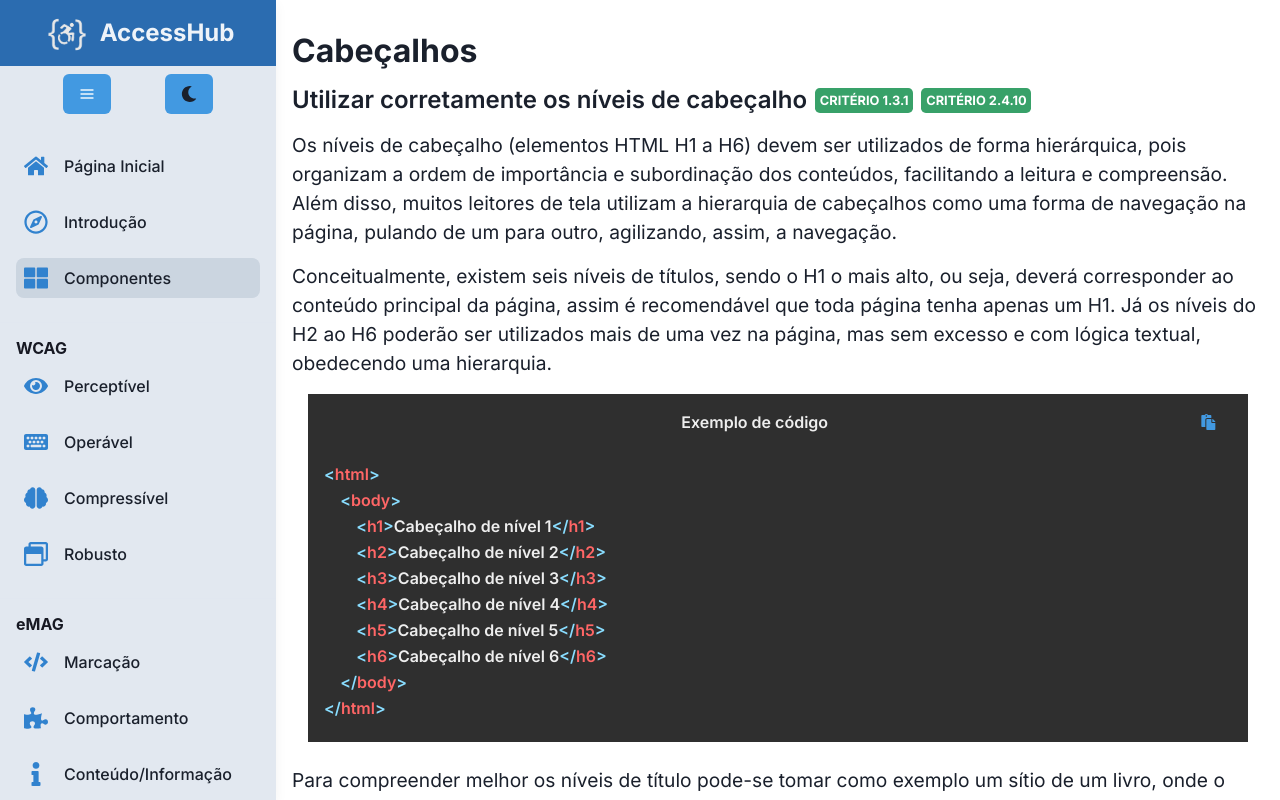
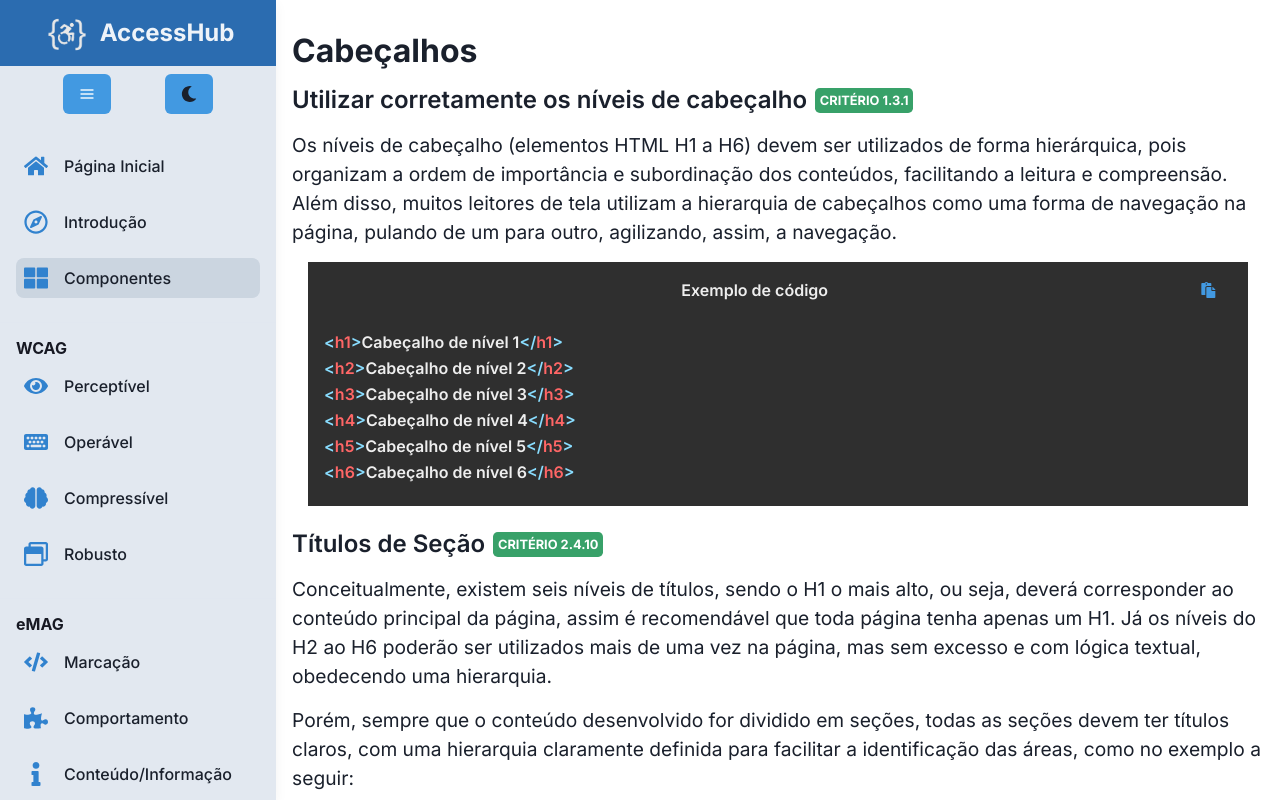
Before and after one commit to daviteixeira-dev/accesshub, a React (Vite) app: page /componentes/cabecalhos in a window 1280 px wide. Built offline with nearby package versions, Linux system fonts and the light colour scheme.

Commit message:
update of codes available on the header page

```diff
--- a/src/markdown/headers_01.md
+++ b/src/markdown/headers_01.md
@@ -1,12 +1,8 @@
 <Code language='html'>
-&lt;html&gt;
-    &lt;body&gt;
-        &lt;h1&gt;Cabeçalho de nível 1&lt;/h1&gt;
-        &lt;h2&gt;Cabeçalho de nível 2&lt;/h2&gt;
-        &lt;h3&gt;Cabeçalho de nível 3&lt;/h3&gt;
-        &lt;h4&gt;Cabeçalho de nível 4&lt;/h4&gt;
-        &lt;h5&gt;Cabeçalho de nível 5&lt;/h5&gt;
-        &lt;h6&gt;Cabeçalho de nível 6&lt;/h6&gt;
-    &lt;/body&gt;
-&lt;/html&gt;
+&lt;h1&gt;Cabeçalho de nível 1&lt;/h1&gt;
+&lt;h2&gt;Cabeçalho de nível 2&lt;/h2&gt;
+&lt;h3&gt;Cabeçalho de nível 3&lt;/h3&gt;
+&lt;h4&gt;Cabeçalho de nível 4&lt;/h4&gt;
+&lt;h5&gt;Cabeçalho de nível 5&lt;/h5&gt;
+&lt;h6&gt;Cabeçalho de nível 6&lt;/h6&gt;
 </Code>
--- a/src/markdown/headers_02.md
+++ b/src/markdown/headers_02.md
@@ -1,28 +1,24 @@
 <Code language='html'>
-&lt;html&gt;
-    &lt;body&gt;
-        &lt;h1&gt;Técnicas culinárias&lt;/h1&gt;
-        &lt;p&gt;A seguir os segredos que facilitam a vida na cozinha.&lt;/p&gt;
-        &lt;h2&gt;Legumes, folhas e vegetais&lt;/h2&gt;
-        &lt;h3&gt;Baba do quiabo&lt;/h3&gt;
-        &lt;p&gt;
-            Para eliminar a baba do quiabo, lave-o ainda inteiro, seque-o e coloque-o numa tigela com um pouco de suco de limão, deixando repousar durante 15 minutos. Depois lave ligeiramente, corte e cozinhe.
-        &lt;/p&gt;
-        &lt;h3&gt;Feijão&lt;/h3&gt;
-        &lt;p&gt;1 xícara de feijão cru serve trás pessoas depois de pronto.&lt;/p&gt;
-        &lt;h3&gt;Cenouras e aipos&lt;/h3&gt;
-        &lt;p&gt;
-            Para resolver o problema de cenouras e aipos meio murchos, mergulhe-os em água gelada misturada com uma colher de chá de mel por uma hora. Escorra e seque levemente depois.
-        &lt;/p&gt;
-        &lt;h2&gt;Congelamento e descongelamento&lt;/h2&gt;
-        &lt;h3&gt;Carne em pedaços&lt;/h3&gt;
-        &lt;p&gt;
-            Para descongelar carne em pedaços inteiros coloque–a embrulhada, numa vasilha com água. Coloque sal na água e no pacote e tampe por uma hora.
-        &lt;/p&gt;
-        &lt;h3&gt;Carne moída&lt;/h3&gt;
-        &lt;p&gt;
-            Para apressar o descongelamento da carne moída, salgue a quantidade que irá usar. O sal apressa o descongelamento.
-        &lt;/p&gt;
-    &lt;/body&gt;
-&lt;/html&gt;
+&lt;body&gt;
+    &lt;h1&gt;Técnicas culinárias&lt;/h1&gt;
+    &lt;p&gt;A seguir os segredos que facilitam a vida na cozinha.&lt;/p&gt;
+
+    &lt;h2&gt;Legumes, folhas e vegetais&lt;/h2&gt;
+
+    &lt;h3&gt;Baba do quiabo&lt;/h3&gt;
+    &lt;p&gt;Para eliminar a baba do quiabo, lave-o ainda inteiro, seque-o e coloque-o numa tigela com um pouco de suco de...&lt;/p&gt;
+
+    &lt;h3&gt;Feijão&lt;/h3&gt;
+    &lt;p&gt;1 xícara de feijão cru serve trás pessoas depois de pronto.&lt;/p&gt;
+
+    &lt;h3&gt;Cenouras e aipos&lt;/h3&gt;
+    &lt;p&gt;Para resolver o problema de cenouras e aipos meio murchos, mergulhe-os em água gelada misturada com...&lt;/p&gt;
+
+    &lt;h2&gt;Congelamento e descongelamento&lt;/h2&gt;
+    &lt;h3&gt;Carne em pedaços&lt;/h3&gt;
+    &lt;p&gt;Para descongelar carne em pedaços inteiros coloque–a embrulhada, numa vasilha com água...&lt;/p&gt;
+
+    &lt;h3&gt;Carne moída&lt;/h3&gt;
+    &lt;p&gt;Para apressar o descongelamento da carne moída, salgue a quantidade que irá usar. O sal apressa...&lt;/p&gt;
+&lt;/body&gt;
 </Code>
--- /dev/null
+++ b/src/markdown/headers_03.md
@@ -0,0 +1,14 @@
+<Code language='html'>
+&lt;body&gt;
+    &lt;section&gt;
+        &lt;h1&gt;Exemplo de título para a primeira seção&lt;/h1&gt;
+        &lt;p&gt;Algum texto sobre essa seção...&lt;/p&gt;
+        &lt;h2&gt;Exemplo se um segundo título...&lt;/h2&gt;
+        &lt;p&gt;Algum texto sobre sobre...&lt;/p&gt;
+    &lt;/section&gt;
+    &lt;section&gt;
+        &lt;h1&gt;Exemplo de título para a segunda seção&lt;/h1&gt;
+        &lt;p&gt;Algum texto sobre essa a segunda seção...&lt;/p&gt;
+    &lt;/section&gt;
+&lt;/body&gt;
+</Code>
--- a/src/pages/subpages/PageAboutHeaders.tsx
+++ b/src/pages/subpages/PageAboutHeaders.tsx
@@ -73,11 +73,6 @@ const PageAboutHeaders = () => {
                             tooltipText='Ver Critério WCAG de Sucesso 1.3.1 (inglês)'
                             linkWCAG='https://www.w3.org/WAI/WCAG21/Understanding/info-and-relationships'
                         />
-                        <BadgeWCAGInfoNumber
-                            textWCAG='Critério 2.4.10'
-                            tooltipText='Ver Critério WCAG de Sucesso 2.4.10 (inglês)'
-                            linkWCAG='https://www.w3.org/WAI/WCAG21/Understanding/section-headings'
-                        />
                     </Heading>
 
                     <Text
@@ -93,6 +88,27 @@ const PageAboutHeaders = () => {
                         para outro, agilizando, assim, a navegação.
                     </Text>
 
+                    <PostComponent article_name={'headers_01'} />
+
+                    <Heading
+                        as='h2'
+                        marginY='1rem'
+                        display='flex'
+                        fontWeight='600'
+                        fontSize='1.5rem'
+                        fontFamily='Inter'
+                        flexDirection={['column', 'column', 'row', 'row']}
+                        alignItems={['start', 'start', 'center', 'center']}
+                    >
+                        Títulos de Seção
+
+                        <BadgeWCAGInfoNumber
+                            textWCAG='Critério 2.4.10'
+                            tooltipText='Ver Critério WCAG de Sucesso 2.4.10 (inglês)'
+                            linkWCAG='https://www.w3.org/WAI/WCAG22/Understanding/section-headings'
+                        />
+                    </Heading>
+
                     <Text
                         mb='1rem'
                         fontWeight='400'
@@ -105,7 +121,18 @@ const PageAboutHeaders = () => {
                         uma vez na página, mas sem excesso e com lógica textual, obedecendo uma hierarquia.
                     </Text>
 
-                    <PostComponent article_name={'headers_01'} />
+                    <Text
+                        mb='1rem'
+                        fontWeight='400'
+                        fontSize='1.2rem'
+                        fontFamily='Inter'
+                    >
+                        Porém, sempre que o conteúdo desenvolvido for dividido em seções, todas as seções
+                        devem ter títulos claros, com uma hierarquia claramente definida para
+                        facilitar a identificação das áreas, como no exemplo a seguir:
+                    </Text>
+
+                    <PostComponent article_name={'headers_03'} />
 
                     <Text
                         my='1rem'
@@ -113,9 +140,9 @@ const PageAboutHeaders = () => {
                         fontSize='1.2rem'
                         fontFamily='Inter'
                     >
-                        Para compreender melhor os níveis de título pode-se tomar como exemplo um sítio de
-                        um livro, onde o nome do livro é o H1, os capítulos são H2, os subcapítulos são H3
-                        e assim por diante.
+                        Para compreender melhor os níveis de título pode-se tomar como exemplo um site de
+                        uma receita, onde o nome do capítulo é o H1, os passos são H2, e as descroções dos
+                        passos são H3 e assim por diante.
                     </Text>
 
                     <PostComponent article_name={'headers_02'} />
```
